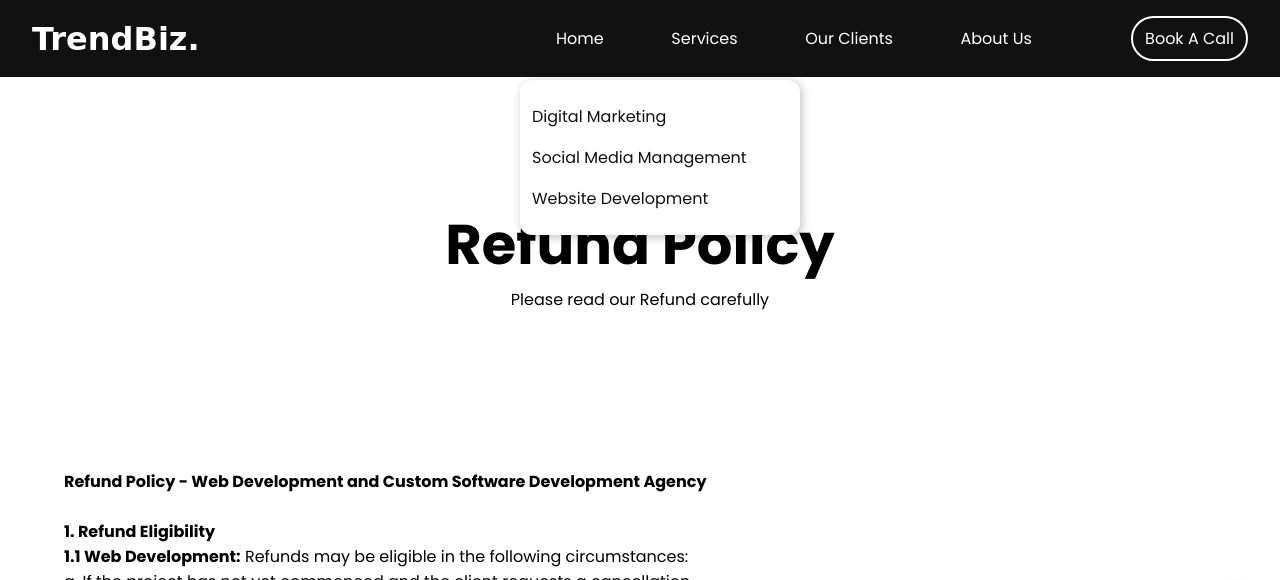
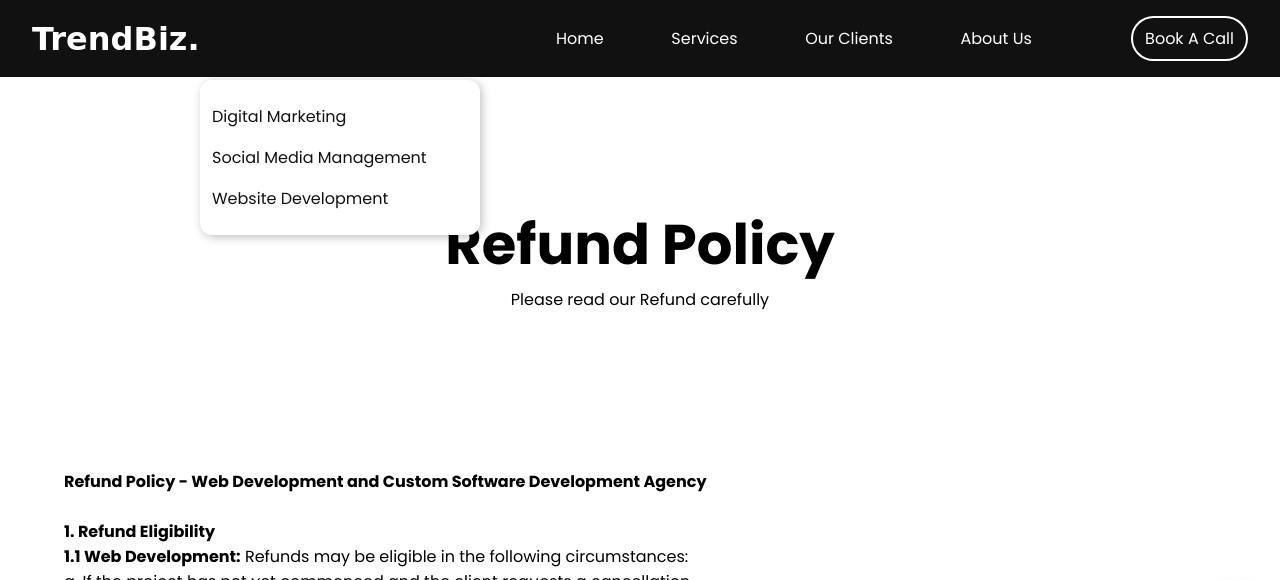
Before and after one commit to teamtrendbiz/website, a plain HTML site: page terms.html in a window 1280 px wide. Both pictures are taken after a click on the link "Services". Shown: the top 580 px of the page. Drawn offline with Linux system fonts and the light colour scheme; a script that the page names is missing; a web font is replaced by a local one.

Commit message:
Update base.css

```diff
--- a/assets/css/base.css
+++ b/assets/css/base.css
@@ -124,7 +124,7 @@ nav{
 .services-menu{
     position: absolute;
     top: 8vh;
-    right: 35vw;
+    right: 60vw;
     padding-bottom: 1rem;
     width: 280px;
     height: auto;
```
